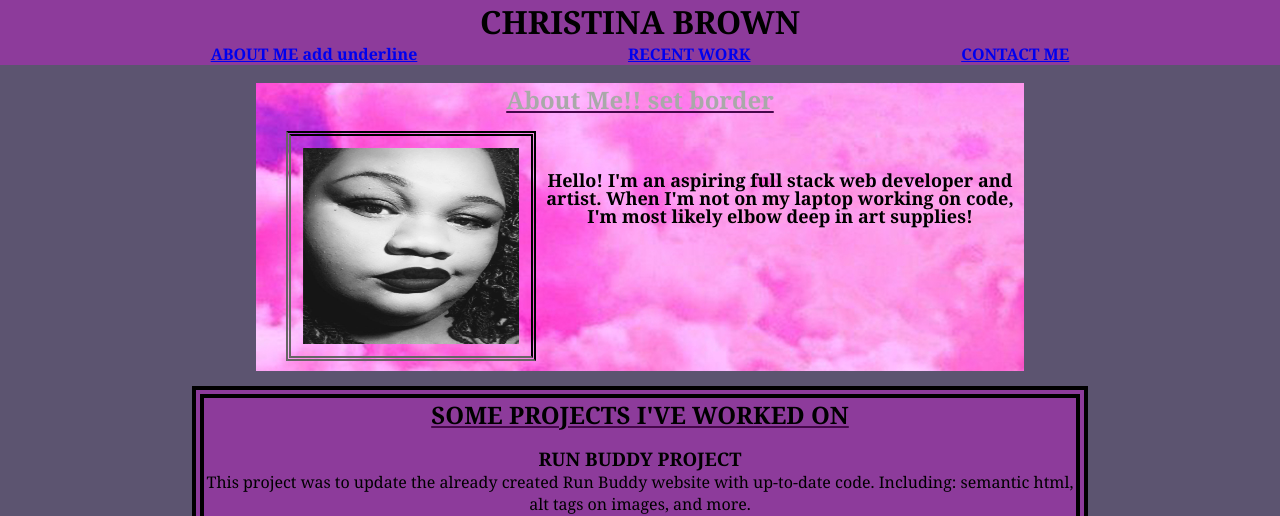
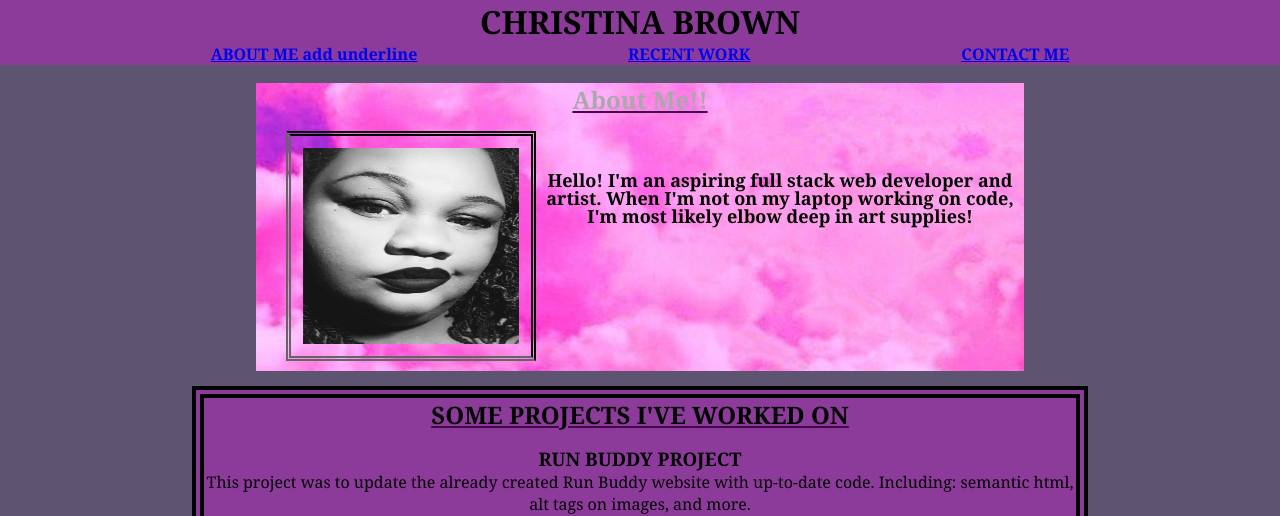
Before and after one commit to nbrown225/ChristinaBrown, a plain HTML site: page index.html in a window 1280 px wide. Shown: the top 516 px of the page. Drawn offline with Linux system fonts and the light colour scheme.

Commit message:
added semi final changed. forgot to push previouse changes of html and css so pushing now. added contents to readme. added screenshots to assets for the readme

```diff
--- a/index.html
+++ b/index.html
@@ -26,7 +26,7 @@
     </nav>
 </header>
     <section id="about-me" class="about">
-        <h2 id="section-underline">About Me!! set border</h2>
+        <h2 id="section-underline">About Me!!</h2>
         <img class="imgme" src="./assets/pictures/aboutMePic.jfif" alt="photo of me">
         <p class="pme">Hello!
             I'm an aspiring full stack web developer and artist.
```
Also changed, not shown: assets/pictures/Page-screenshot.png (added), assets/pictures/blueprint.png (added), assets/pictures/subtle-gray.jpg (added), 1 other file.
